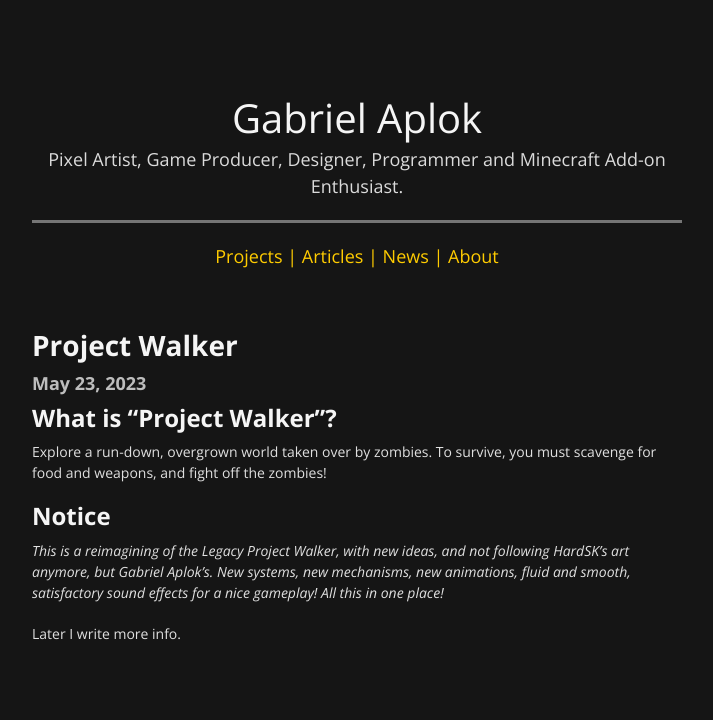
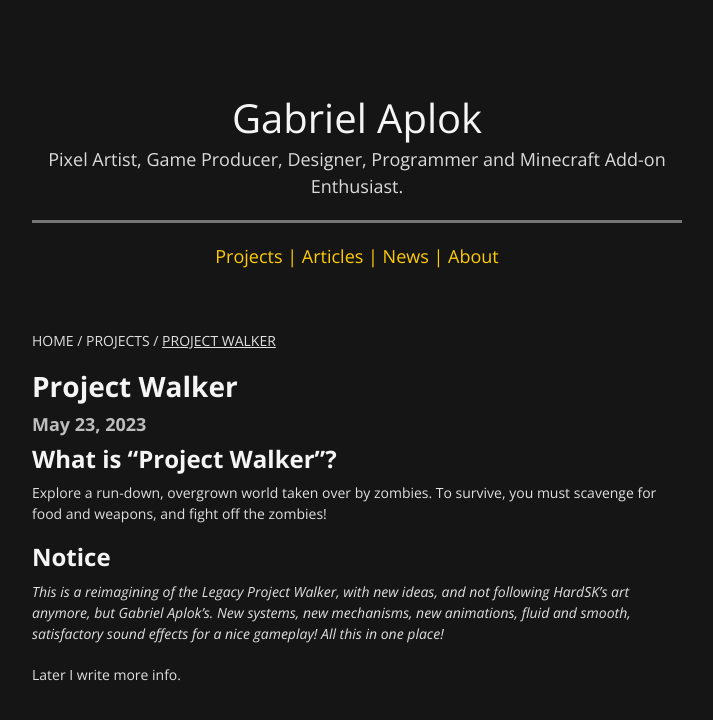
Before and after one commit to gabriel-aplok/gabriel-aplok.github.io, a Jekyll site: the page built from _projects/project-walker.md, in a window 1280 px wide. Shown: the top 720 px of the page, without its empty margins (283-996 px from the left). Built offline with Jekyll 4.4.1, drawn with Linux system fonts in a browser that asks for light colours.

Commit message:
update project.html

```diff
--- a/_layouts/project.html
+++ b/_layouts/project.html
@@ -1,6 +1,10 @@
 ---
 layout: index
 ---
+
+<p style="text-transform: uppercase;">
+	Home / Projects / <u>{{ page.title }}</u>
+</p>
 
 <h1>{{ page.title }}</h1>
 
```
